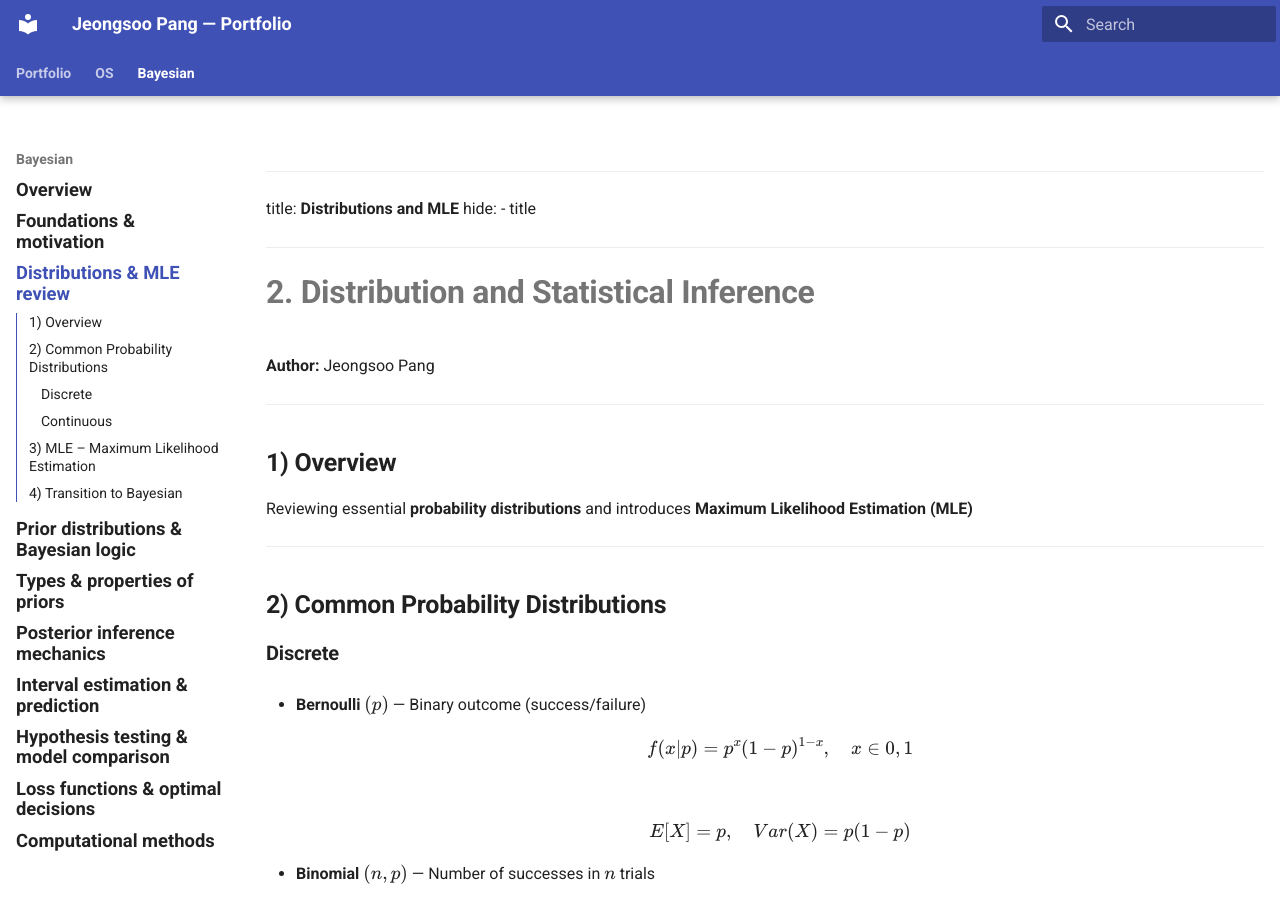
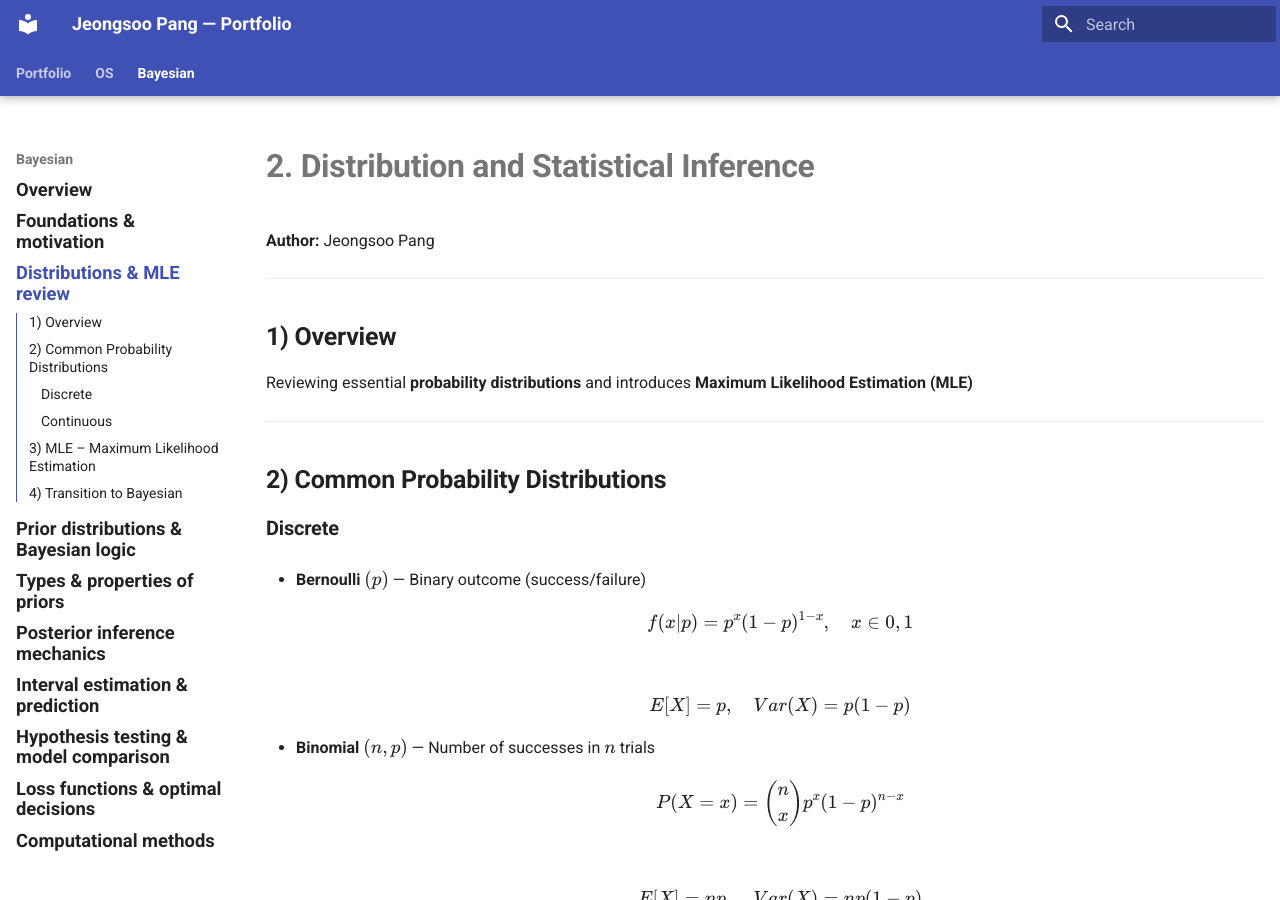
Before and after one commit to Jeongsoo-dev/ML_based_MR_CT_SeriesType_Detection, an MkDocs documentation site: the page built from docs/bayesian/mle-review.md, in a window 1280 px wide and 900 px high. Built offline with MkDocs 1.6.1 and Material for MkDocs 9.7.7, drawn with Linux system fonts in a browser that asks for light colours.

Commit message:
Update mle-review.md

```diff
--- a/docs/bayesian/mle-review.md
+++ b/docs/bayesian/mle-review.md
@@ -1,5 +1,5 @@
 ---
-title: **Distributions and MLE**
+title: Distributions and MLE
 hide:
   - title
 ---
```
